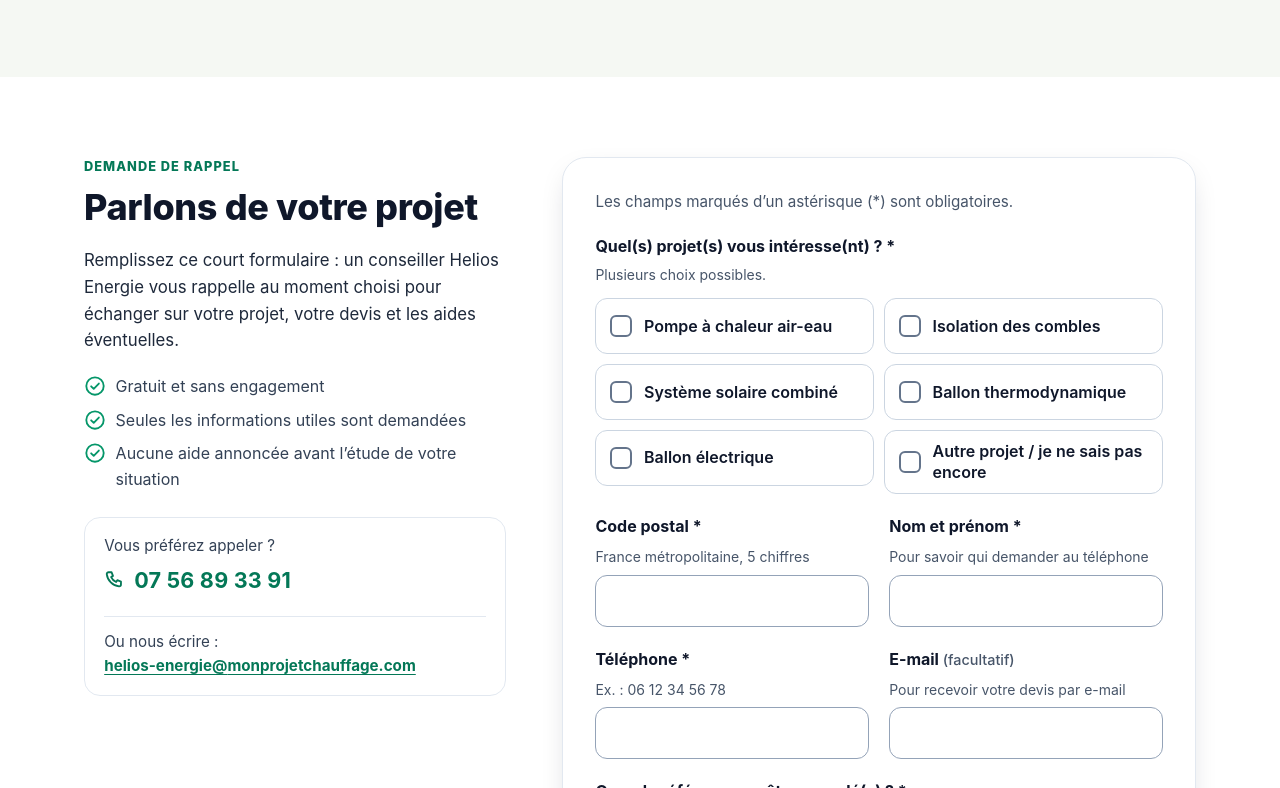
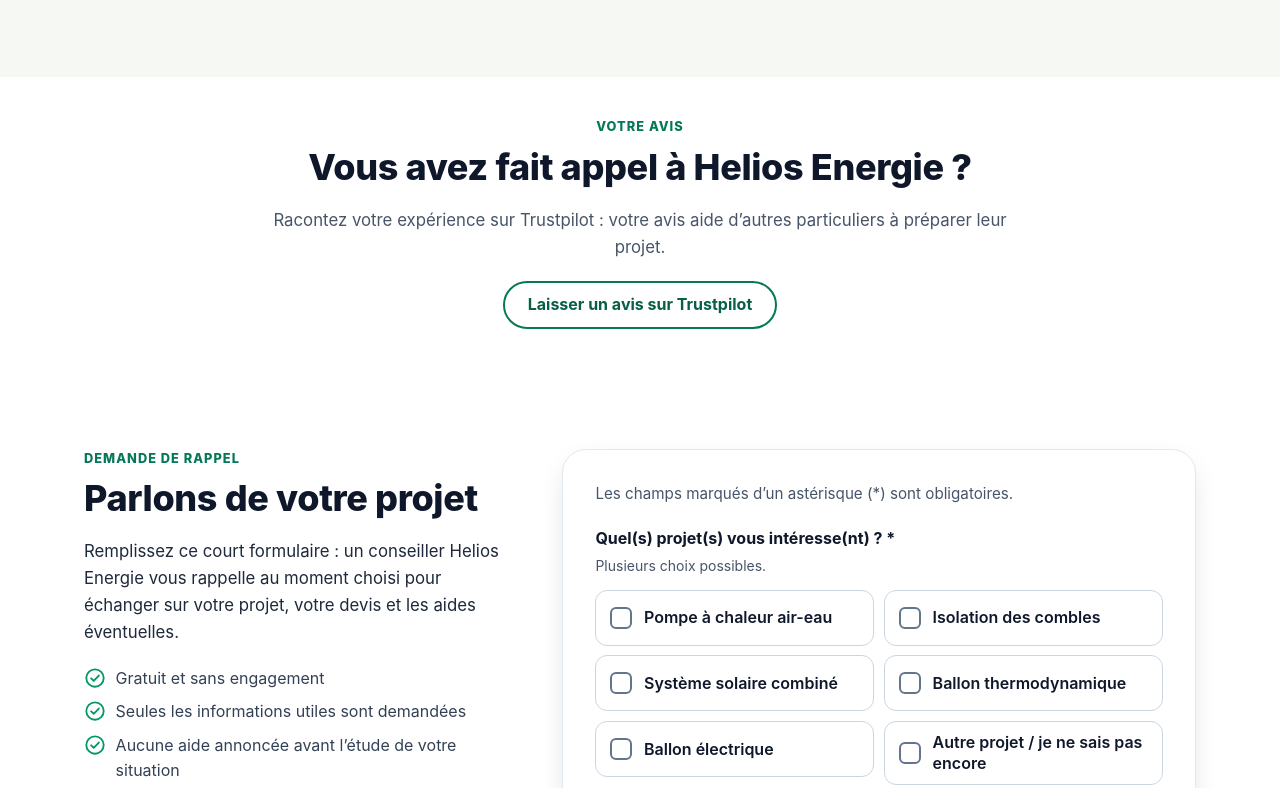
Before and after one commit to thomas1610-03/helios-energie, a plain HTML site: page index.html in a window 1280 px wide. Shown: the part 7532-8320 px from the top of the page. Drawn offline with Linux system fonts and the light colour scheme.

Commit message:
Ajout du bouton « Laisser un avis » vers Trustpilot
Bloc « Votre avis » avant le formulaire et lien dans le pied de page.
Aucun avis n’est affiché ni recopié sur le site.

Co-Authored-By: Claude Opus 5.5 <noreply@anthropic.com>
Claude-Session: https://claude.ai/code/session_01AmEsSJzhNhckeZEJqqTmKC

```diff
--- a/index.html
+++ b/index.html
@@ -489,6 +489,18 @@
       </div>
     </section>
 
+    <!-- ===================== Avis clients (Trustpilot) ===================== -->
+    <section class="section section--tight" id="avis" aria-labelledby="titre-avis">
+      <div class="container">
+        <div class="section-head section-head--center review-cta">
+          <span class="kicker">Votre avis</span>
+          <h2 id="titre-avis">Vous avez fait appel à Helios Energie&nbsp;?</h2>
+          <p>Racontez votre expérience sur Trustpilot&nbsp;: votre avis aide d’autres particuliers à préparer leur projet.</p>
+          <p class="review-cta__action"><a class="btn btn-secondary" href="https://fr.trustpilot.com/evaluate/helios-energie20.eu" target="_blank" rel="noopener">Laisser un avis sur Trustpilot<span class="sr-only"> (s’ouvre dans un nouvel onglet)</span></a></p>
+        </div>
+      </div>
+    </section>
+
     <!-- ===================== Formulaire de demande de rappel ===================== -->
     <section class="section contact" id="demande" aria-labelledby="titre-demande">
       <div class="container">
@@ -643,6 +655,7 @@
             <li><a href="#etapes">Comment ça se passe</a></li>
             <li><a href="#aides">Les aides</a></li>
             <li><a href="#demande">Demander un rappel</a></li>
+            <li><a href="#avis">Laisser un avis</a></li>
             <li><a href="mentions-legales.html">Mentions légales</a></li>
             <li><a href="confidentialite.html">Politique de confidentialité</a></li>
           </ul>
```
